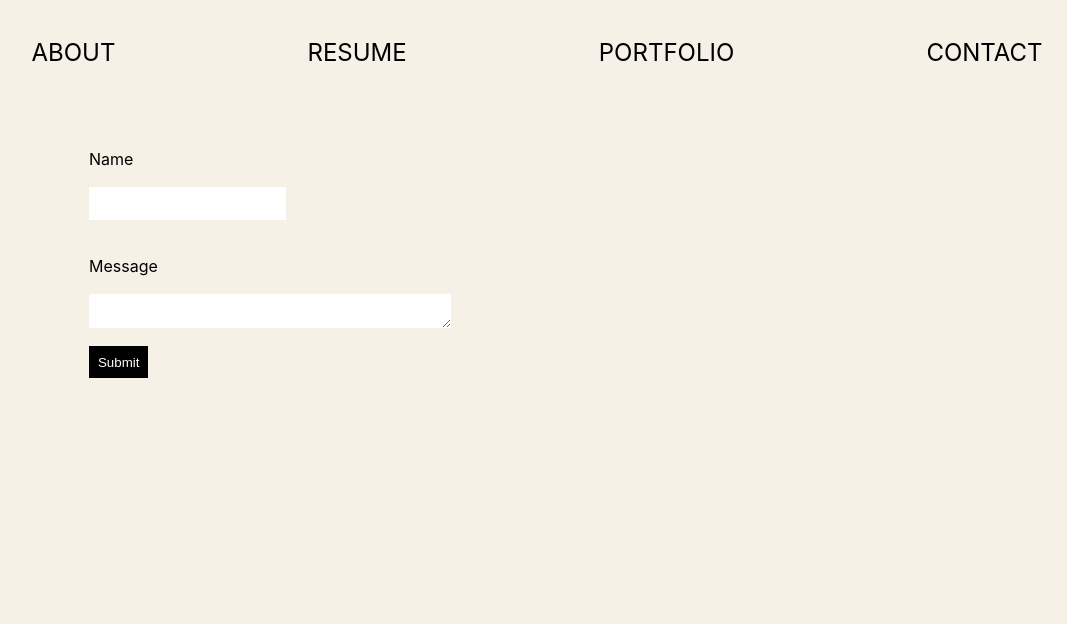
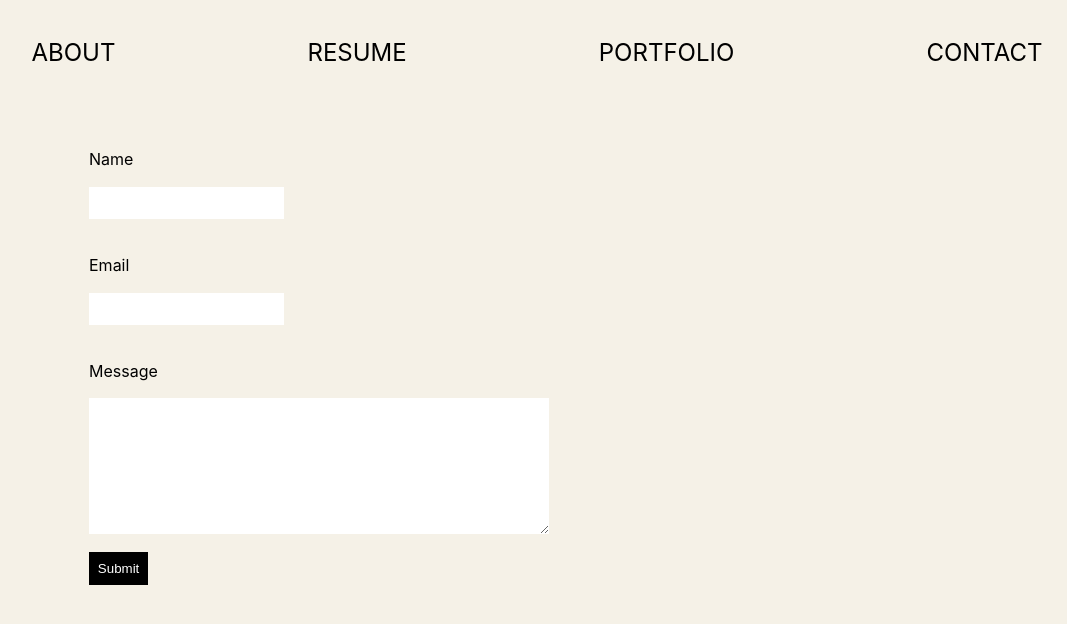
Before and after one commit to sophiehomer/react_portfolio, a React (Create React App) app: page / in a window 1280 px wide. Both pictures are taken after a click on the link "CONTACT". Shown: the top 624 px of the page, without its empty margins (103-1170 px from the left). Built offline with nearby package versions, Linux system fonts and the light colour scheme.

Commit message:
added email input to contact page

```diff
--- a/src/components/Contact/index.js
+++ b/src/components/Contact/index.js
@@ -10,6 +10,9 @@ const Contact = () => {
             <label for="contact-name">Name</label>
             <input type="text" className="contactName" id="contact-name" />
 
+            <label for="contact-email">Email</label>
+            <input type="text" className="contactEmail" id="contact-Email" />
+
             <label for="contact-message">Message</label>
             <textarea id="contact-message" className="contactMessage"></textarea>
 
--- a/src/index.css
+++ b/src/index.css
@@ -87,7 +87,7 @@ label {
   margin-bottom: 10%;
 }
 
-.contactName {
+.contactName, .contactEmail {
   margin-bottom: 10%;
   padding: 5%;
   border:none;
@@ -97,6 +97,7 @@ label {
 .contactMessage {
   border: none;
   width: 200%;
+  padding: 30%;
 }
 
 .submitButton {
```
